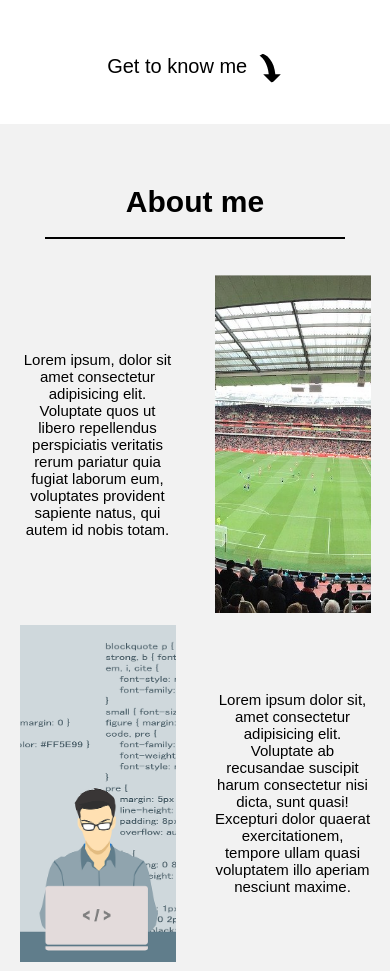
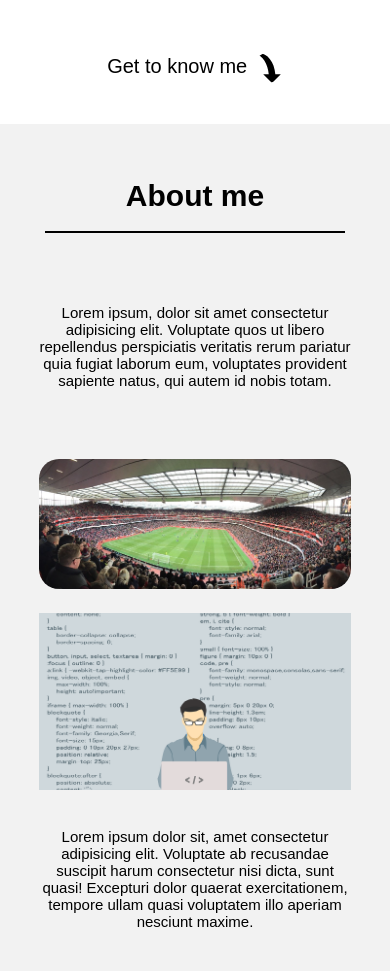
Before and after one commit to MacRapacki/Single-page-website, a plain HTML site: page index.html in a window 390 px wide. Shown: the part 720-1691 px from the top of the page. Drawn offline with nearby package versions, Linux system fonts and the light colour scheme.

Commit message:
- add smooth scroll behavior - improve img

```diff
--- a/scss/_about.scss
+++ b/scss/_about.scss
@@ -11,19 +11,14 @@
         position: relative;
         width: 40%;
         height: 40%;
-        // border: 2px solid black;
         overflow: hidden;
         display: flex;
         align-items: center;
         justify-content: center;
 
         img {
-            position: absolute;
-            top: 50%;
-            left: 50%;
-            transform: translate(-50%, -50%);
-            // width: 100%;
-            height: 100%;
+            object-fit: cover;
+            width: 100%
         }
     }
 }
@@ -38,6 +33,13 @@
 @media (max-width: 620px) {
     .about {
         padding-bottom: 15px;
+        flex-direction: column;
+        flex-wrap: nowrap;
+
+        div {
+            width: 60%;
+
+        }
     }
 
     .introduce,
@@ -47,18 +49,20 @@
 
     }
 
-}
-
     @media (max-width: 420px) {
         .about {
             padding-bottom: 15px;
+
+            div {
+                width: 80%;
+
+            }
         }
 
         .introduce,
         .story {
             font-size: 15px;
             text-align: center;
-
         }
-
     }
+}
--- a/scss/_header.scss
+++ b/scss/_header.scss
@@ -3,6 +3,7 @@ html {
     padding: 0;
     box-sizing: border-box;
     font-family: sans-serif;
+    scroll-behavior: smooth;
 }
 
 p {
```
Also changed, not shown: scss/stylee.css, 1 other file. Lines whose indentation alone changed are shown as unchanged.
